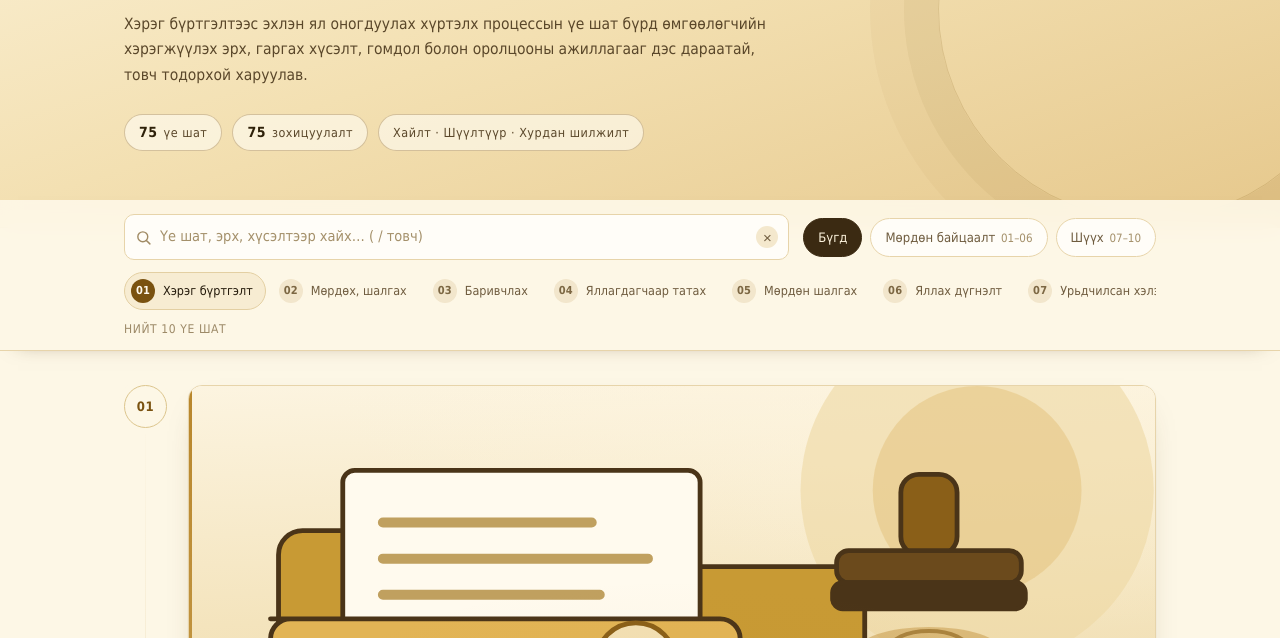
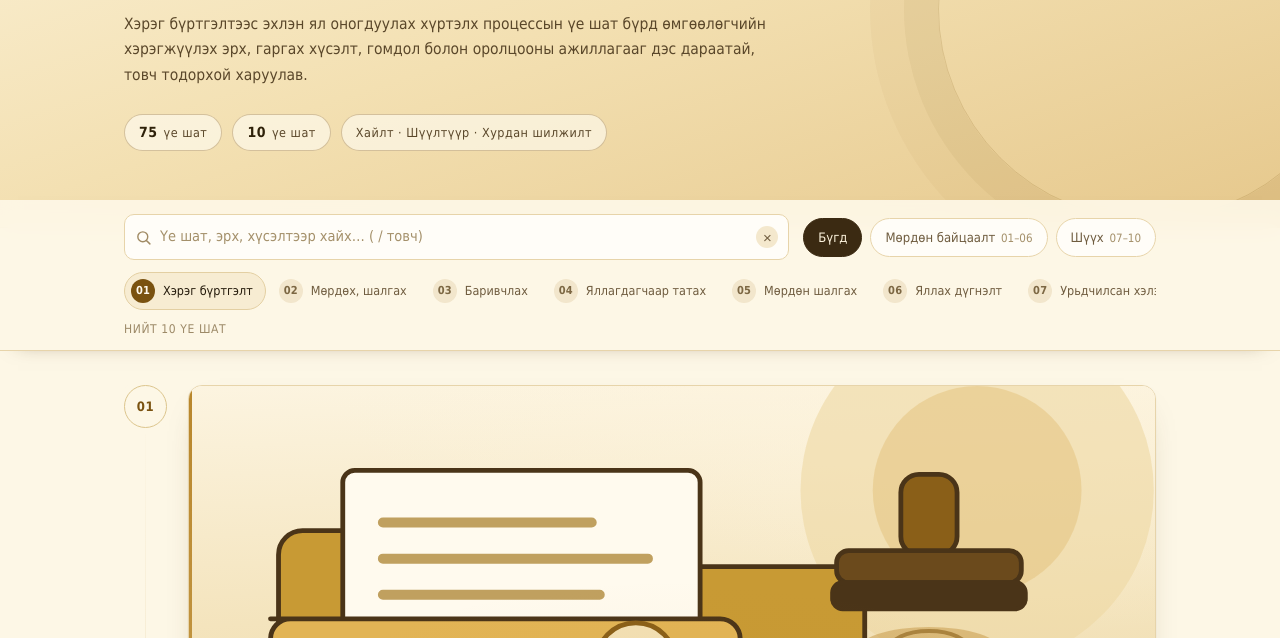
Before and after one commit to Byagii7155/law-10-stages, a plain HTML site: page index.html in a window 1280 px wide. Shown: the part 162-800 px from the top of the page. Drawn offline with Linux system fonts and the light colour scheme.

Commit message:
Дээд тэмдэглэгээг 10 үе шат болгон засав

```diff
--- a/index.html
+++ b/index.html
@@ -21,7 +21,7 @@
       </p>
       <div class="hero-meta">
         <span class="pill"><b>10</b> үе шат</span>
-        <span class="pill"><b>75</b> зохицуулалт</span>
+        <span class="pill"><b>10</b> үе шат</span>
         <span class="pill">Хайлт · Шүүлтүүр · Хурдан шилжилт</span>
       </div>
     </div>
```
